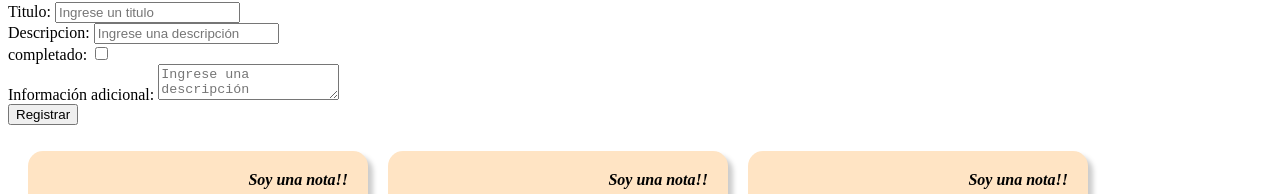
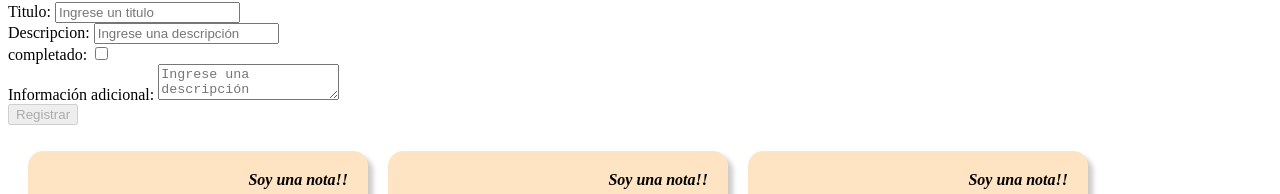
Before and after one commit to Afsilva0/angular-content-projection, an Angular app: page /notes in a window 1280 px wide. Shown: the part 123-317 px from the top of the page. Built offline with nearby package versions, Linux system fonts and the light colour scheme.

Commit message:
1 file modified

```diff
--- a/src/app/modules/notes/create-note/create-note.component.html
+++ b/src/app/modules/notes/create-note/create-note.component.html
@@ -1,7 +1,7 @@
 <div>
   <h1>Crear Nota</h1>
 
-  <form [formGroup]="form" (submit)="registar()">
+  <form [formGroup]="form" (ngSubmit)="registar()">
     <div>
       <label> Titulo: </label>
       <input
@@ -39,6 +39,6 @@
       </textarea>
     </div>
 
-    <button>Registrar</button>
+    <button type="submit" [disabled]="!form.valid">Registrar</button>
   </form>
 </div>
```
